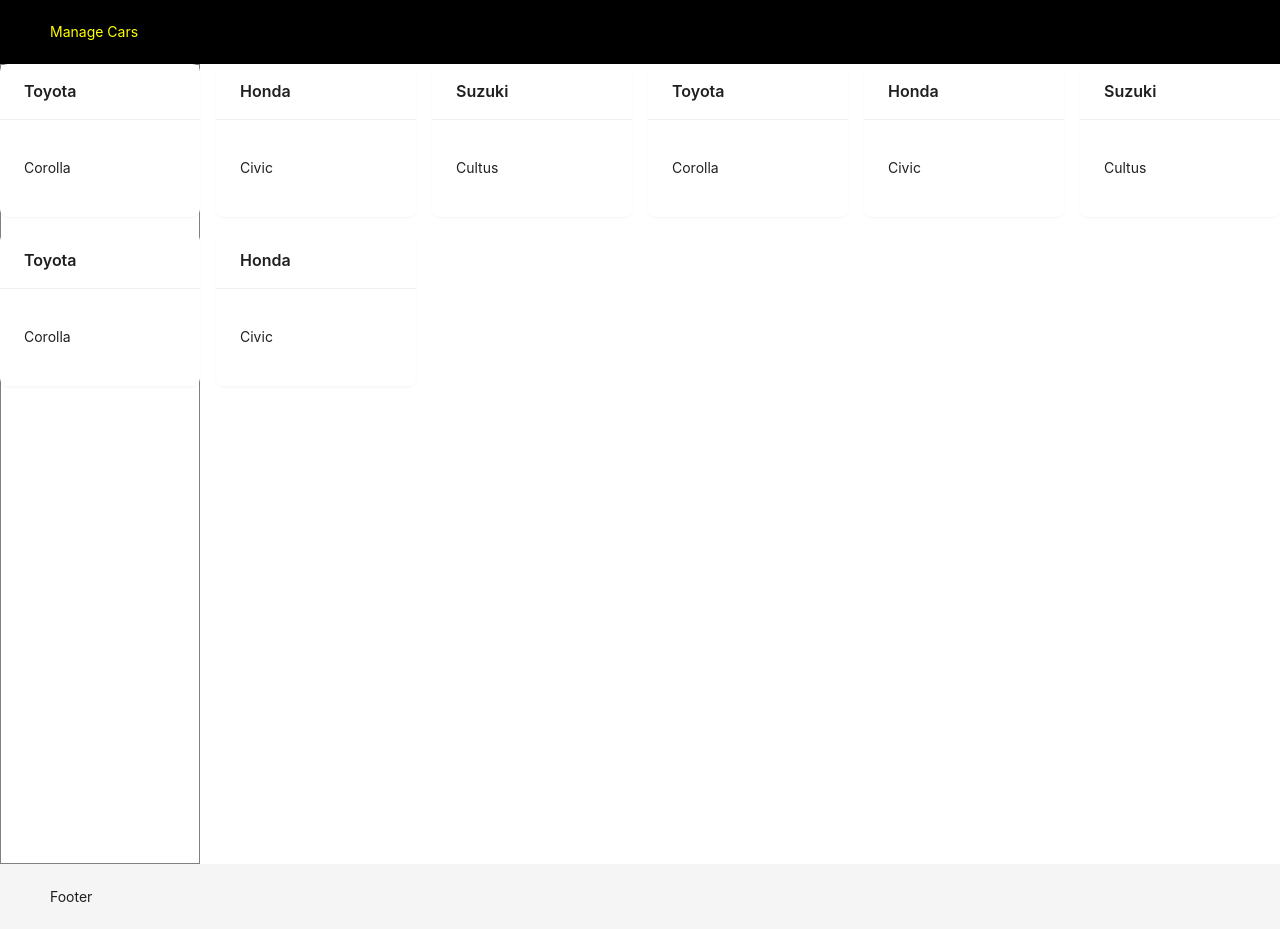
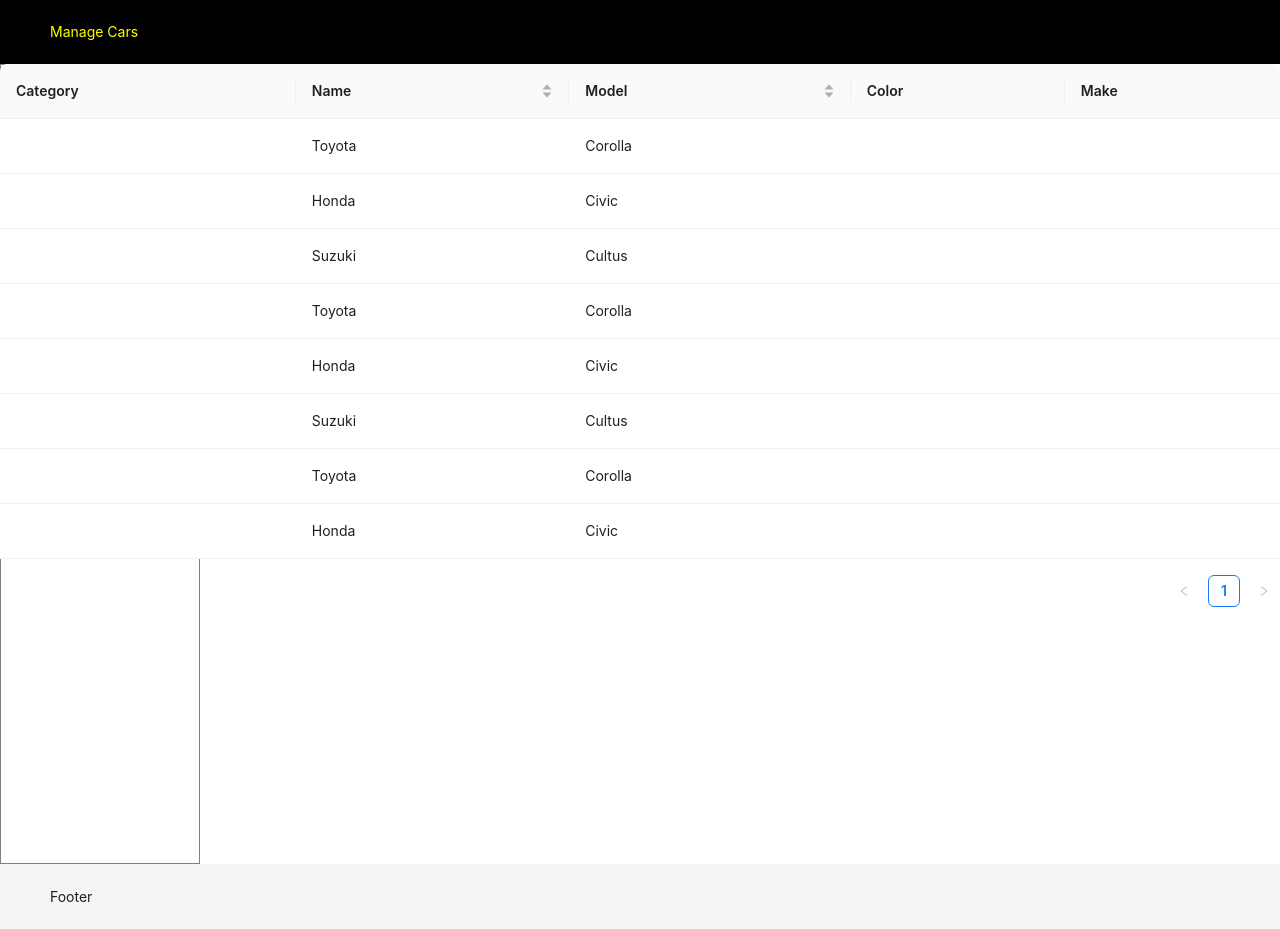
Before and after one commit to nomanabid123/managecars, a React (Create React App) app: page /dashboard in a window 1280 px wide. Built offline with nearby package versions, Linux system fonts and the light colour scheme.

Commit message:
table added with static data

```diff
--- a/src/pages/dashboard/components/vehicles.jsx
+++ b/src/pages/dashboard/components/vehicles.jsx
@@ -1,6 +1,33 @@
 import React from 'react'
-import {Card,Row,Col,Space} from 'antd'
+import {Table} from 'antd'
 const Vehicles = () => {
+
+
+    const columns = [
+        {
+            title:"Category",
+            dataIndex:"category",
+        },{
+            title:"Name",
+            dataIndex:"name",
+            sorter:(a,b)=>a.name.length - b.name.length,
+        },{
+
+            title:"Model",
+            dataIndex:"model",
+            sorter:(a,b)=>a.model - b.model,
+        },{
+            title:"Color",
+            dataIndex:"color",
+        },{
+            title:"Make",
+            dataIndex:"make",
+        }
+
+
+
+    ]
+
     const cars = [
         {
             id: 1,
@@ -40,16 +67,7 @@
 
     ]
     return (
-        <Row gutter={[16,16]}>
-            {cars.map((car) => (
-                <Col span={4} key={car.id}>
-                    <Card title={car.name} bordered={false}>
-                        <p>{car.model}</p>
-                    </Card>
-                </Col>
-            ))}
-        </Row>
-
+       <Table dataSource={cars} columns={columns} />
      );
 }
 
```
